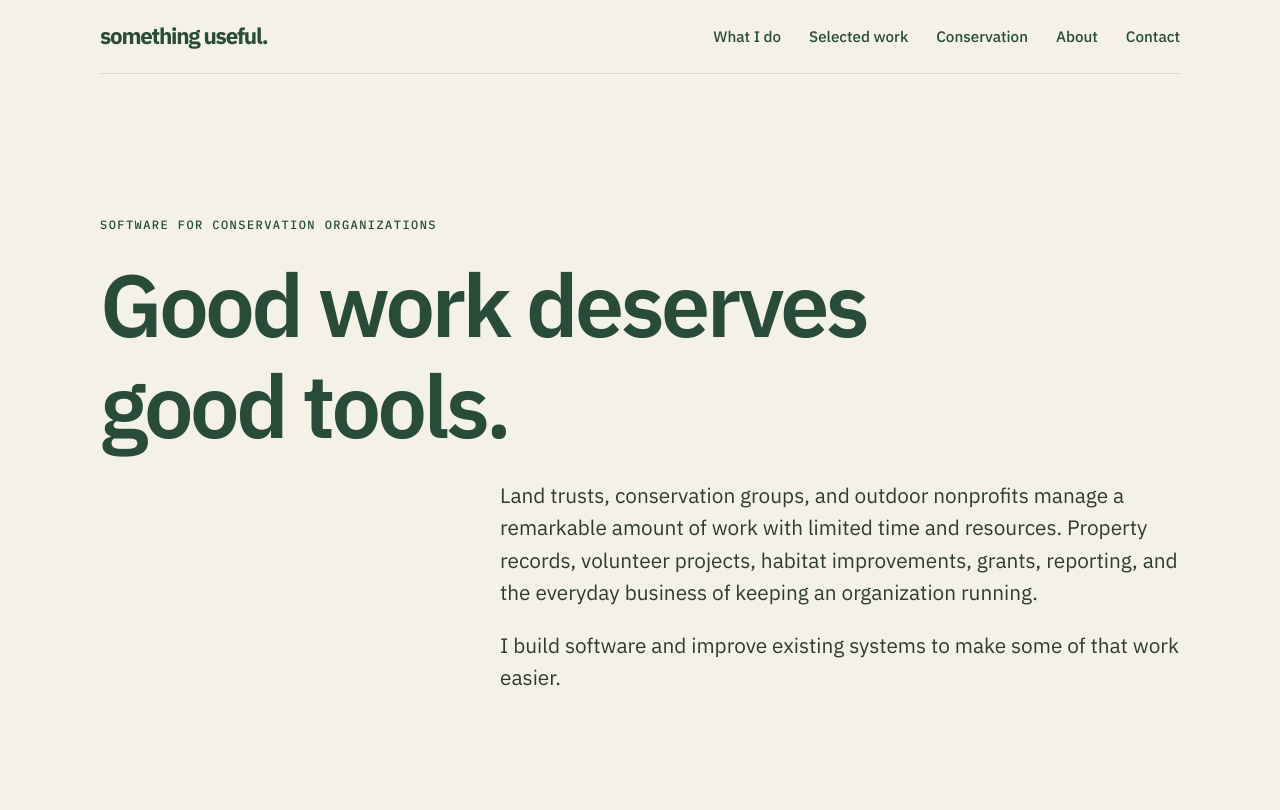
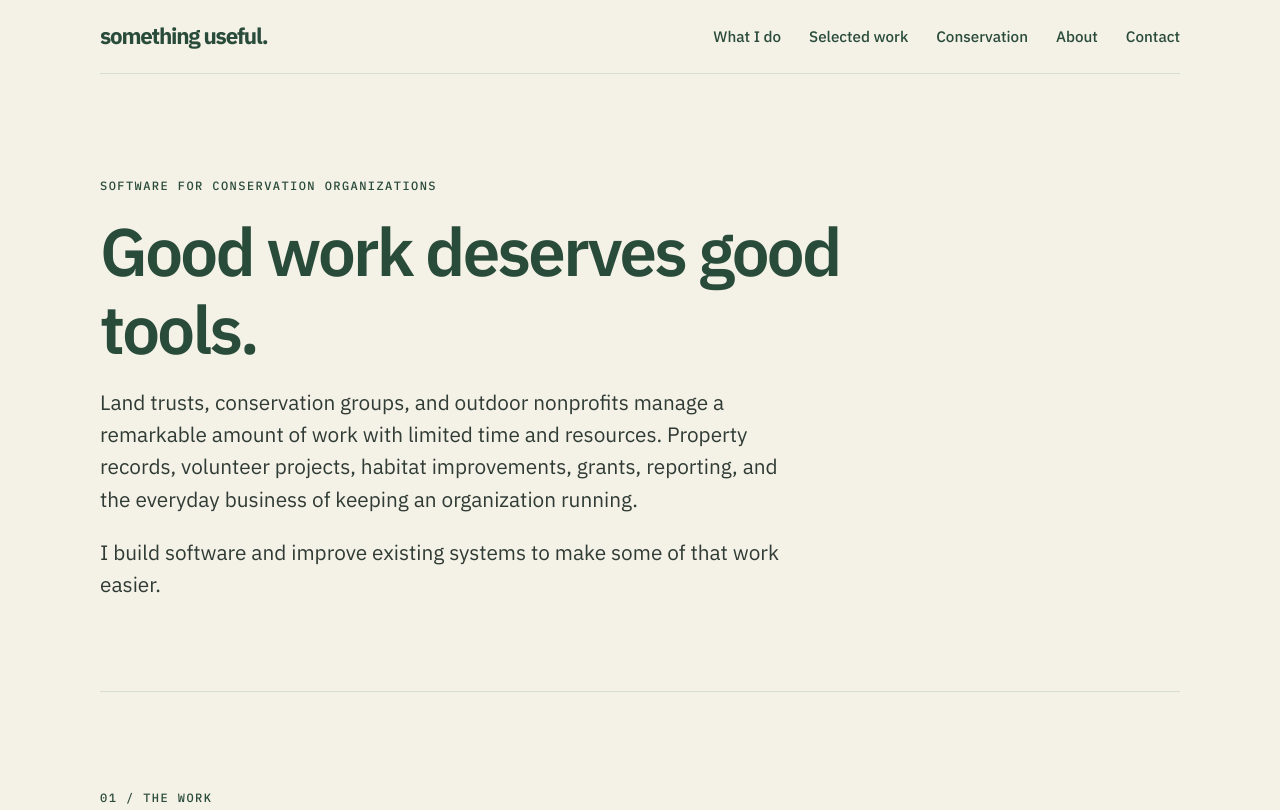
Before and after one commit to joelsalisbury/somethinguseful, a plain HTML site: page conservation/index.html in a window 1280 px wide. Shown: the top 810 px of the page. Drawn offline with Linux system fonts and the light colour scheme.

Commit message:
revised conservatin hero

```diff
--- a/conservation/index.html
+++ b/conservation/index.html
@@ -25,7 +25,7 @@
   </header>
 
   <main id="main">
-    <section class="hero container" id="top" aria-labelledby="hero-title">
+    <section class="hero container conservation-hero" id="top" aria-labelledby="hero-title">
       <p class="eyebrow">SOFTWARE FOR CONSERVATION ORGANIZATIONS</p>
       <h1 id="hero-title">Good work deserves good tools.</h1>
       <div class="conservation-hero-copy">
--- a/styles.css
+++ b/styles.css
@@ -122,6 +122,20 @@ button:focus-visible {
 
 .hero {
   padding-block: clamp(5rem, 11vw, 9rem) clamp(5rem, 9vw, 7.5rem);
+}
+
+.conservation-hero {
+  padding-block: clamp(3.75rem, 8vw, 6.75rem) clamp(3.75rem, 7vw, 5.625rem);
+}
+
+.conservation-hero h1 {
+  max-width: 900px;
+  margin-bottom: 1.25rem;
+  font-size: clamp(2.2rem, 5.35vw, 4.2rem);
+}
+
+.conservation-hero .eyebrow {
+  margin-bottom: 1rem;
 }
 
 h1,
@@ -311,7 +325,7 @@ h1 {
 
 .conservation-hero-copy {
   max-width: 680px;
-  margin-left: auto;
+  margin-left: 0;
   font-size: clamp(1.1rem, 2vw, 1.3rem);
   line-height: 1.55;
 }
```
